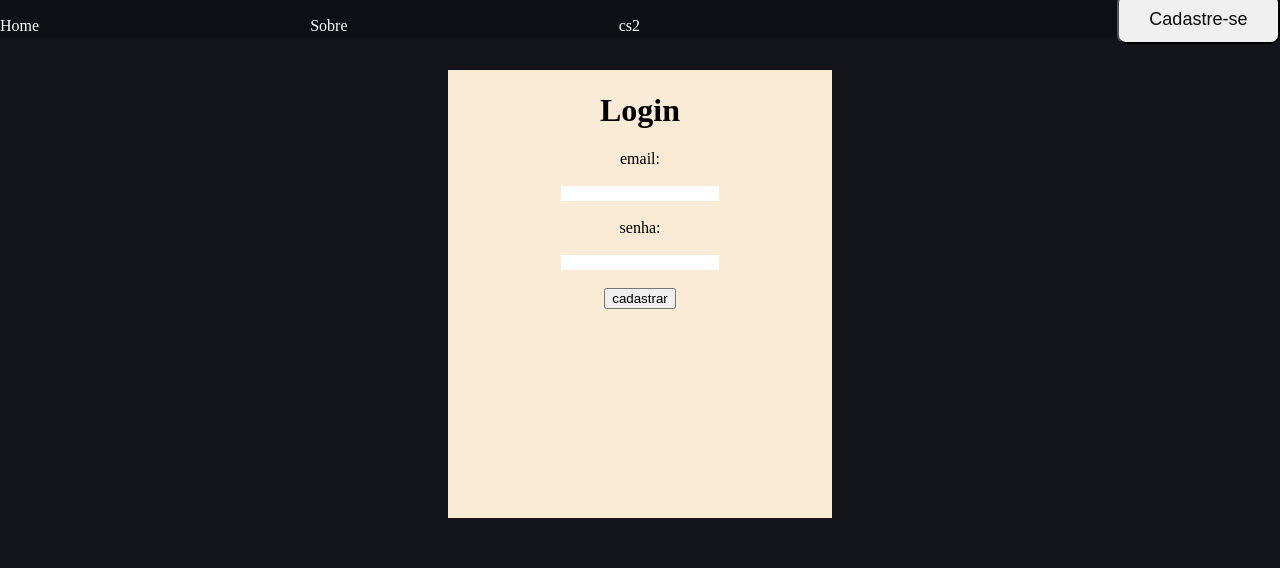
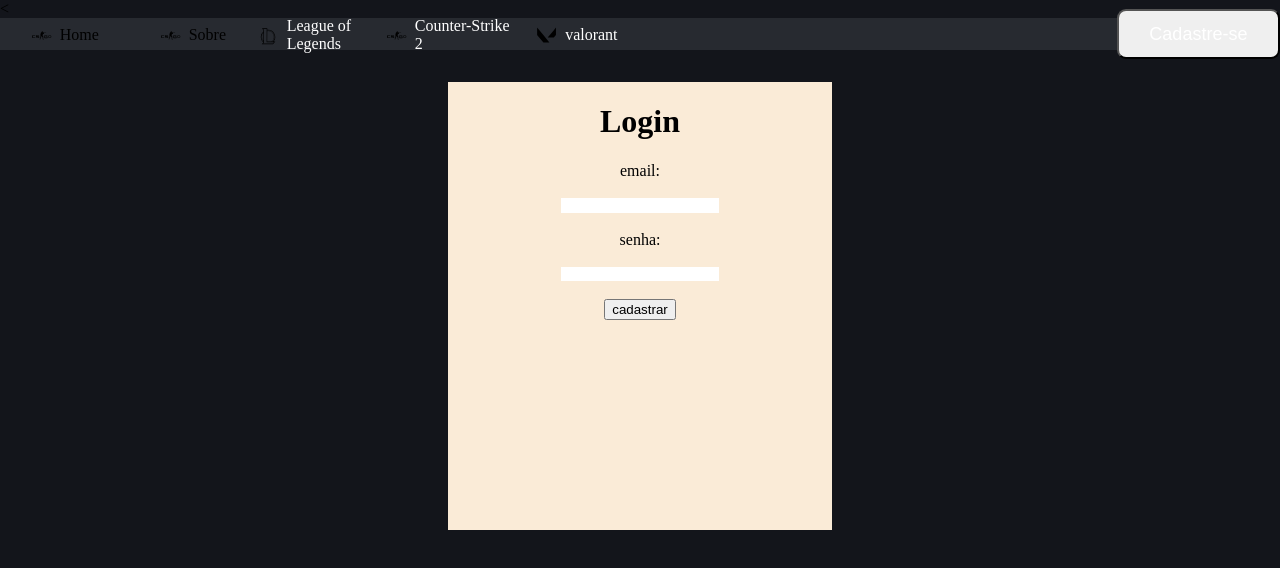
Before and after one commit to brennosantoss/individual, a plain HTML site: page public/login.HTML in a window 1280 px wide. Drawn offline with Linux system fonts and the light colour scheme.

Commit message:
atualizando navbar

```diff
--- a/app.js
+++ b/app.js
@@ -1,7 +1,7 @@
 const express = require('express');
 const axios = require('axios');
 const path = require('path');
-const translate = require('@vitalets/google-translate-api');
+// const translate = require('@vitalets/google-translate-api');
 
 const app = express();
 const PORT = 3000;
--- a/public/login.HTML
+++ b/public/login.HTML
@@ -12,15 +12,40 @@
 <body>
     <div class="mae">
 
-        <div class="nav">
+        <<div class="nav">
+
             <div class="options">
-                <li>Home</li>
-                <li>Sobre</li>
-                <a href="cs2.html">cs2</a>
+
+                <div class="sessao_nav">
+                    <img src="assets/cs-go.svg" alt="">
+                    <li>Home</li>
+                </div>
+
+                <div class="sessao_nav">
+                    <img src="assets/cs-go.svg" alt="">
+                    <li>Sobre</li>
+                </div>
+                <div class="sessao_nav_lol">
+                    <div></div>
+                    <img src="assets/league-of-legends.svg" alt="">
+                    <a href="lol.html">League of Legends</a>
+                </div>
+
+                <div class="sessao_nav">
+                    <img src="assets/cs-go.svg" alt="">
+                    <a href="cs2.html">Counter-Strike 2</a>
+                </div>
+
+                <div class="sessao_nav">
+                    <img src="assets/valorantlogo.svg">
+                    <a href="valorant.html">valorant</a </div>
+                </div>
             </div>
             <div class="entrar">
-                <button class="button2">Cadastre-se</button>
+                <button class="button2"><a href="cadastro.html" style="text-decoration: none;">Cadastre-se</a></button>
             </div>
+
+
         </div>
         <div class="pai">
             <div class="cadastro">
--- a/public/style/style.css
+++ b/public/style/style.css
@@ -16,11 +16,11 @@
       flex-direction: row;
       list-style: none;
       justify-content: space-between;
-      background-color: rgba(14, 16, 21, 1);
-      color: white;
+      background-color: hsla( 222deg 10% 17% / 1);
       width: 100%;
        align-items: center;
-       height: 3vw;
+       height: 2.5vw;
+
     }
 
     .options {
@@ -155,11 +155,11 @@
       position: absolute;
       background-color: #090909;
       width: 100%;
-      height: 100%;
+      height: 50vw;
     }
 
     .card1 {
-      height: 650px;
+      height: 35vw;
       width: 13%;
       transition-duration: 1s;
       animation-timing-function: ease-in-out;
@@ -170,7 +170,7 @@
 
     .card2 {
       background-image: url("https://noticias.maisesports.com.br/wp-content/uploads/2022/03/VALORANT-Riot.jpg");
-      height: 650px;
+      height: 35vw;
       width: 13%;
       transition-duration: 1s;
       animation-timing-function: ease-in-out;
@@ -180,7 +180,7 @@
 
     .card3 {
       background-image: url("https://www.rocketleague.com/images/keyart/rl_evergreen_16x9.jpg");
-      height: 650px;
+      height: 35vw;
       width: 13%;
       transition-duration: 1s;
       animation-timing-function: ease-in-out;
@@ -190,7 +190,7 @@
 
     .card4 {
       background-image: url("https://mmorpgbr.com.br/wp-content/uploads/2022/02/league-of-legends-2022-patch-schedule-all-lol-season-12-updates-changes.jpeg");
-      height: 650px;
+      height: 35vw;
       width: 13%;
       transition-duration: 1s;
       animation-timing-function: ease-in-out;
@@ -260,7 +260,7 @@
     size: cover;
     align-items: center;
     justify-content: center;
-    height: 1.9vw;
+    height: 2.5vw;
     margin-top: -0.5vw;
     width: 100%;
     margin-top: -1.69%;
@@ -274,7 +274,7 @@
     size: cover;
     align-items: center;
     justify-content: center;
-    height: 1.9vw;
+    height: 2.5vw;
     margin-top: -0.5vw;
     width: 100%;
     margin-top: -1.69%;
@@ -294,9 +294,11 @@
     margin-right: 5%;
   }
   .sessao_nav_lol:hover{
-    border: solid  black ;
+    border: solid 0.2vh black ;
     border-bottom: none;
     border-top: none;
+    background-color: #13151B;
+    background-size: cover;
   }
   /* .sessao_nav img{
     justify-content: center;
@@ -305,7 +307,10 @@
   } */
 
   .sessao_nav:hover{
-    border: solid  black ;
+    border: solid 0.2vh black ;
     border-bottom: none;
     border-top: none;
+    background-color: #13151B;
+    background-size: cover;
+
   }
```
Also changed, not shown: public/cadastro.html (+31 -4 lines), public/cs2.html (+28 -4 lines), public/valorant.html (+29 -3 lines), assets/V_AGENTS_587x900_Omen.png (added), assets/[For_Website]_EP8_Act_2_Article_1920x1080_Omen.jpg (added), assets/b7cf62846ae6ae5e96b35cf9d5e05a7c.jpg (added), assets/cs2fundo.jpeg (added), assets/iconValorantAtivo.png (added), 3 other files.
